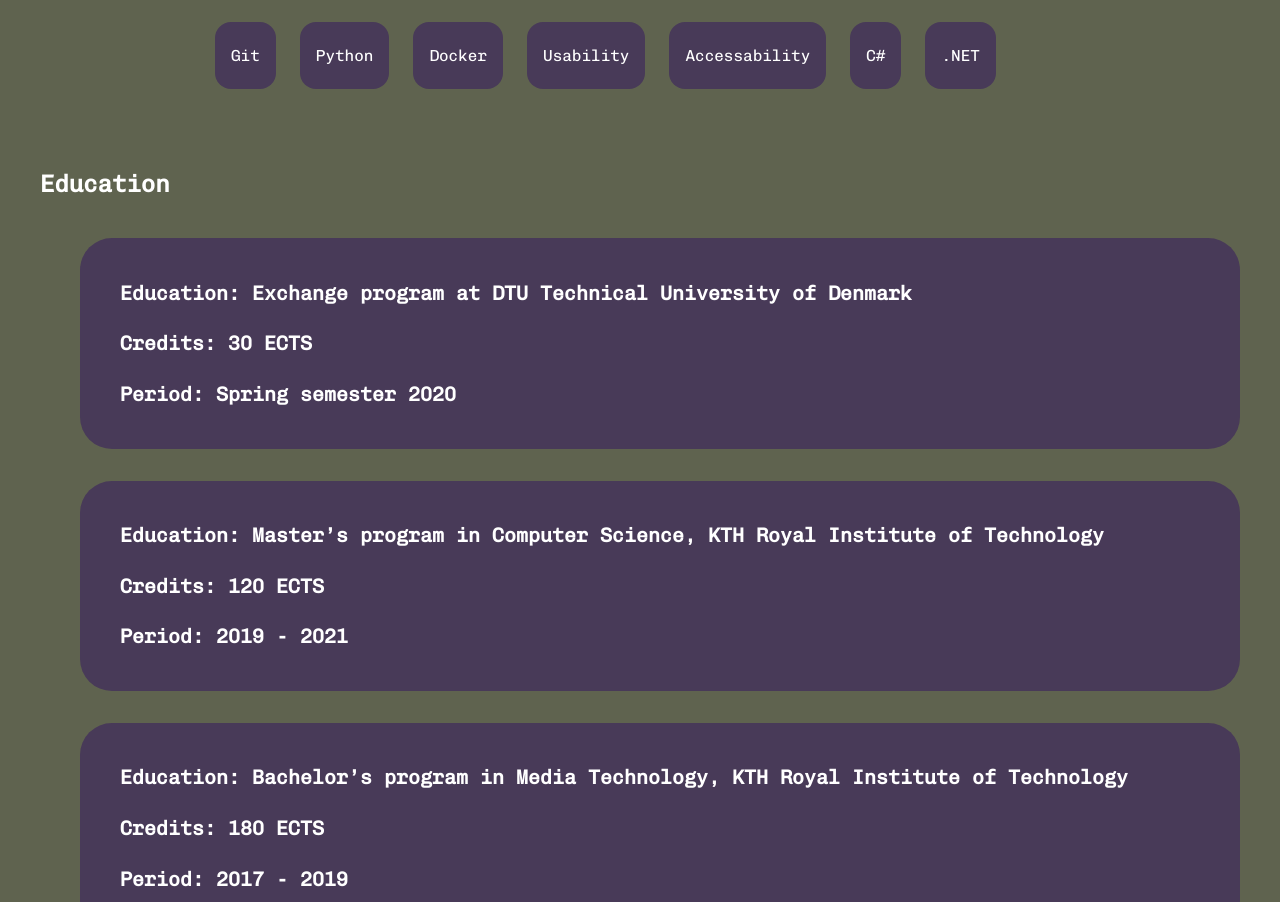
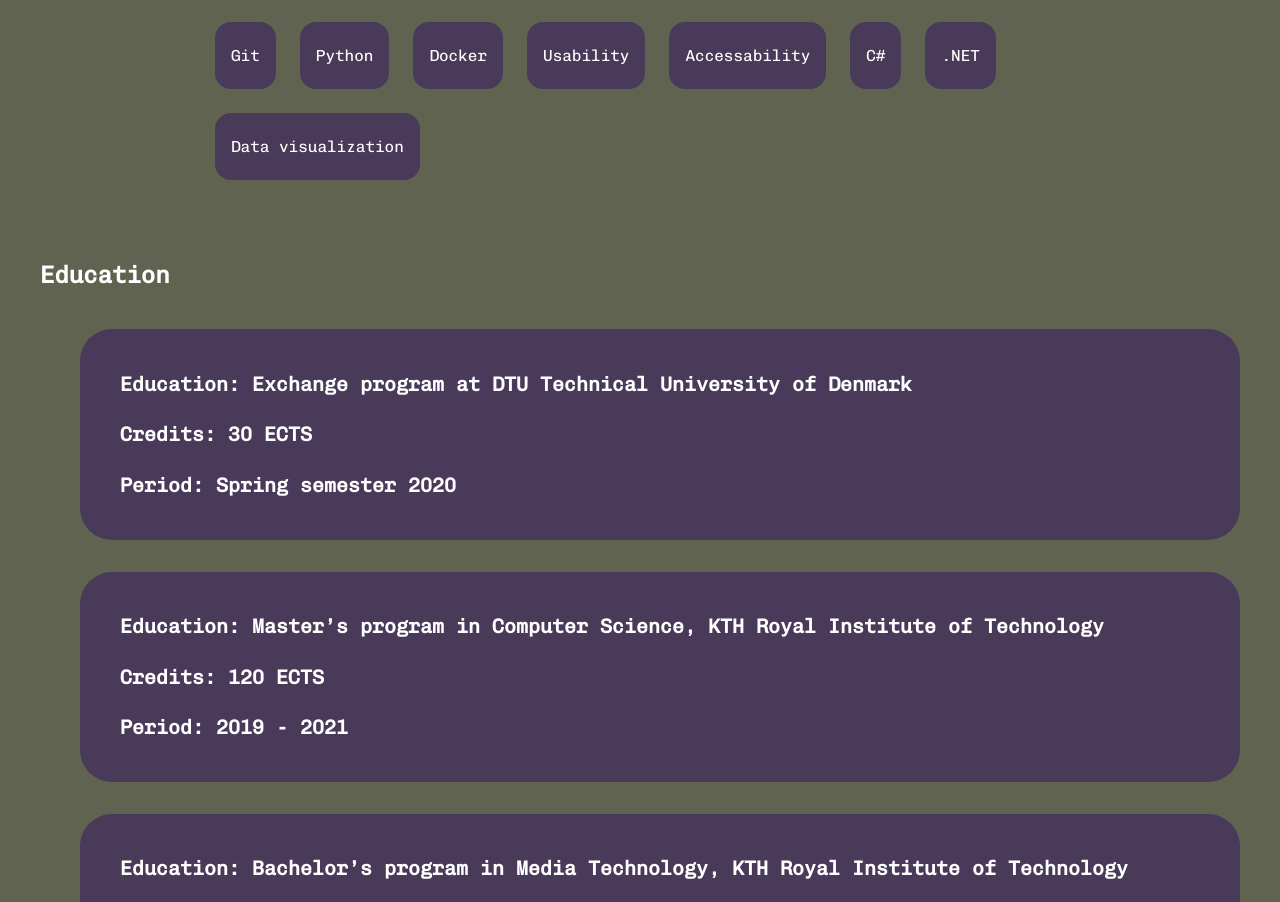
Before and after one commit to kangas93/kangas93.github.io, a React (Create React App) app: page /#/ in a window 1280 px wide. Shown: the part 1005-1907 px from the top of the page. Built offline with nearby package versions, Linux system fonts and the light colour scheme.

Commit message:
Add skill to cv

```diff
--- a/src/assets/text/cv_data.ts
+++ b/src/assets/text/cv_data.ts
@@ -12,7 +12,7 @@
     period: string;
 }
 
-const skills = ['Clean code', 'Vue.js', 'React.js', 'TypeScript', 'JavaScript', 'CSS', 'SCSS', 'Git', 'Python', 'Docker', 'Usability', 'Accessability', 'C#', '.NET']
+const skills = ['Clean code', 'Vue.js', 'React.js', 'TypeScript', 'JavaScript', 'CSS', 'SCSS', 'Git', 'Python', 'Docker', 'Usability', 'Accessability', 'C#', '.NET', 'Data visualization']
 
 const educations: EducationProgram[] = [
     { program: "Exchange program at DTU Technical University of Denmark", credits: "30 ECTS", period: "Spring semester 2020" },
```
